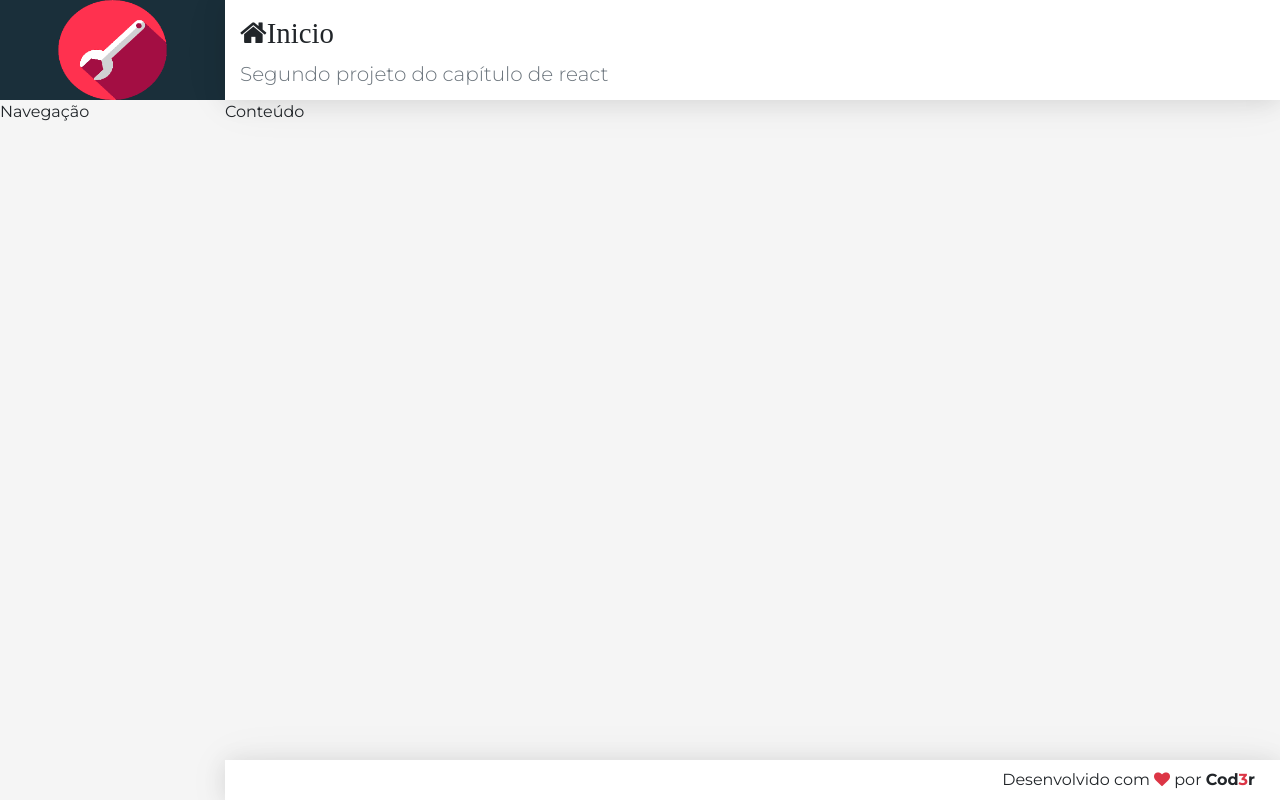
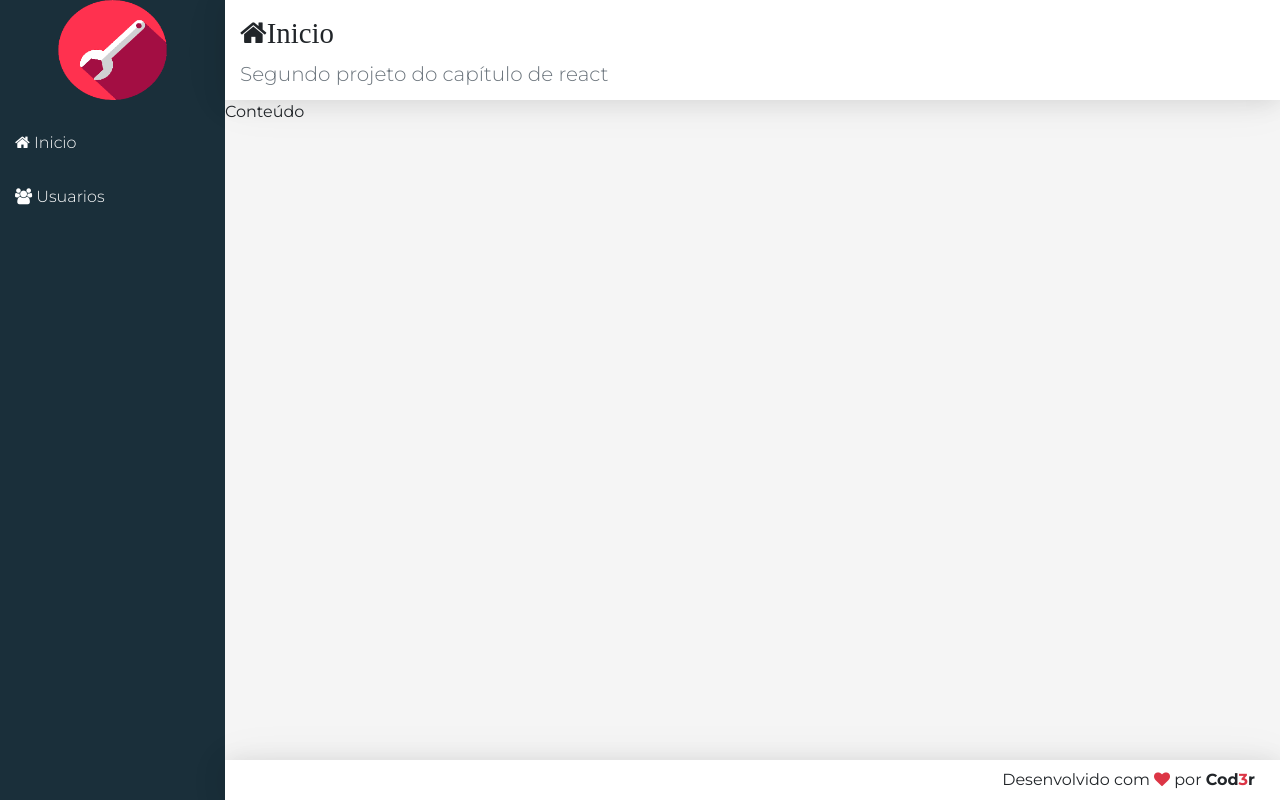
Before and after one commit to nicolas-magalhaes-clear/user-crud-frontend, a React (Create React App) app: page / in a window 1280 px wide. Built offline with nearby package versions, Linux system fonts and the light colour scheme.

Commit message:
update: Nav style and items defined

```diff
--- a/src/components/templates/Nav.css
+++ b/src/components/templates/Nav.css
@@ -0,0 +1,16 @@
+aside.menu-area {
+    padding-top: 1rem;
+    background-color: var(--bg-dark);
+    box-shadow: inset2px 0 10px 0 rgba(0, 0, 0, 0.12),
+        2px 0 15px 0 rgba(0, 0, 0, 0.09);
+}
+.menu a{
+    display: block;
+    text-decoration: none;
+    color: #FFF;
+    padding: 15px;
+    font-weight: 300;
+}
+.menu a:hover{
+    background: linear-gradient(135deg, #07a7e3, #32dac3 100%)
+}
--- a/src/components/templates/Nav.jsx
+++ b/src/components/templates/Nav.jsx
@@ -5,5 +5,12 @@
 
 export default props =>
     <aside className="menu-area">
-        Navegação
+        <nav className='menu'>
+            <a href="#">
+                <i className='fa fa-home'></i> Inicio
+            </a>
+            <a href="#/users">
+                <i className='fa fa-users'></i> Usuarios
+            </a>
+        </nav>
     </aside>
```
